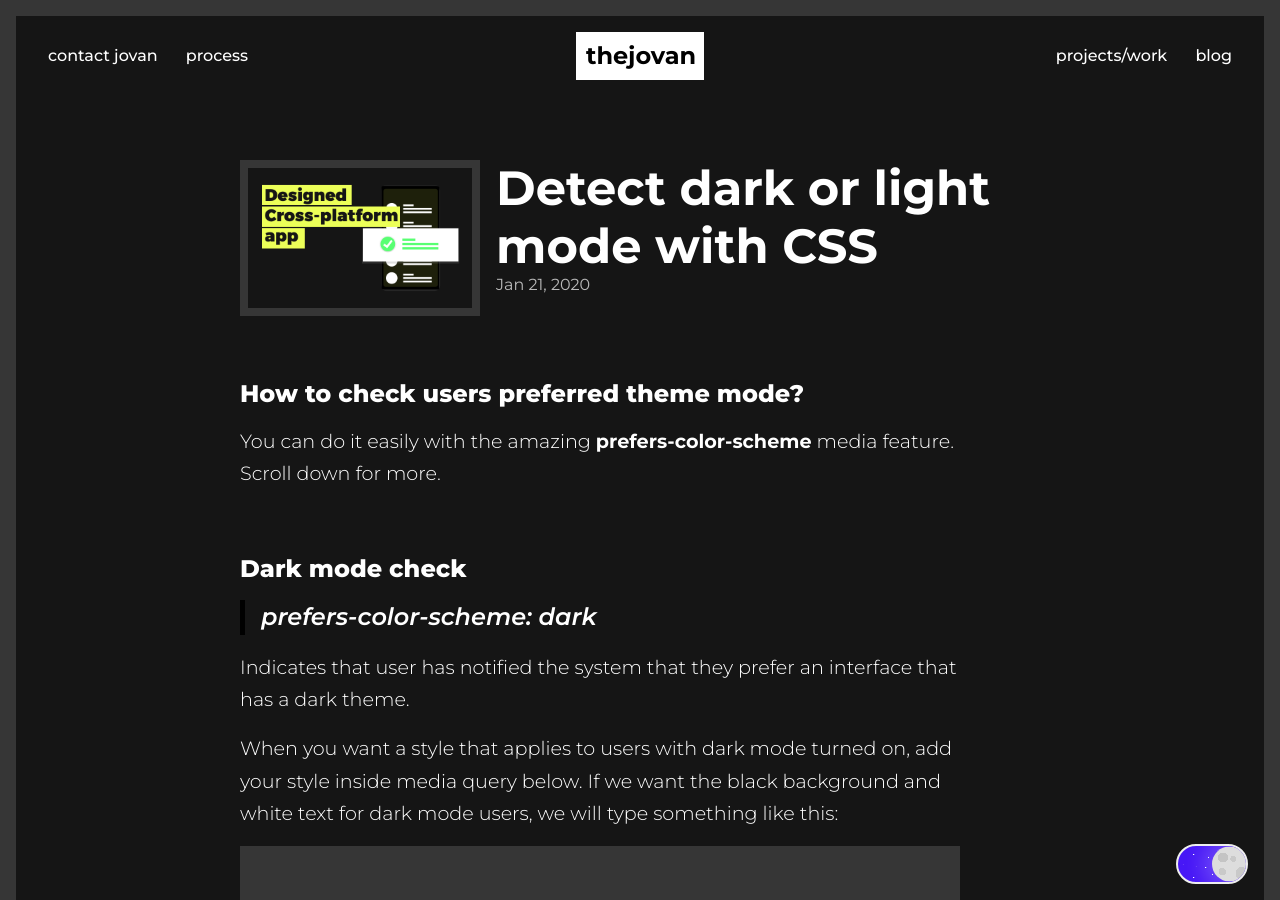
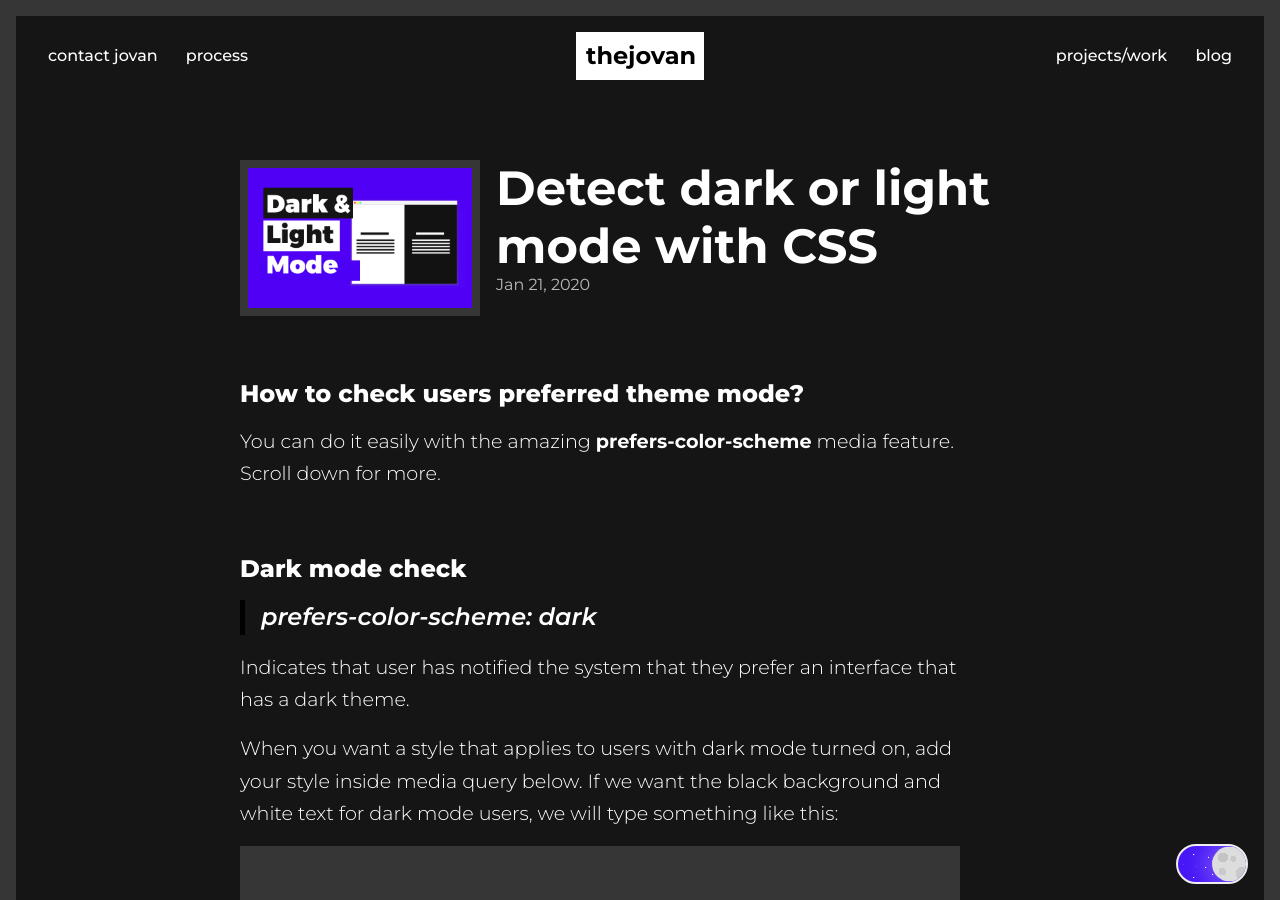
Before and after one commit to jovansavic/thejovan, a Jekyll site: the page built from _posts/2020-01-21-check-for-dark-or-light-mode-with-css.markdown, in a window 1280 px wide and 900 px high. Built offline with Jekyll 4.4.1, drawn with Linux system fonts in a browser that asks for light colours.

Commit message:
Blog thumb

```diff
--- a/_posts/2020-01-21-check-for-dark-or-light-mode-with-css.markdown
+++ b/_posts/2020-01-21-check-for-dark-or-light-mode-with-css.markdown
@@ -3,7 +3,7 @@ layout: post
 title:  "Detect dark or light mode with CSS"
 date:   2020-01-21
 categories: design development products
-local_thumbnail: published-cross-platform-app.png
+local_thumbnail: dark-and-light-mode.png
 published: true
 ---
 
```
Also changed, not shown: assets/_images/blog/dark-and-light-mode.png (added), assets/images/blog/dark-and-light-mode.png (added).
